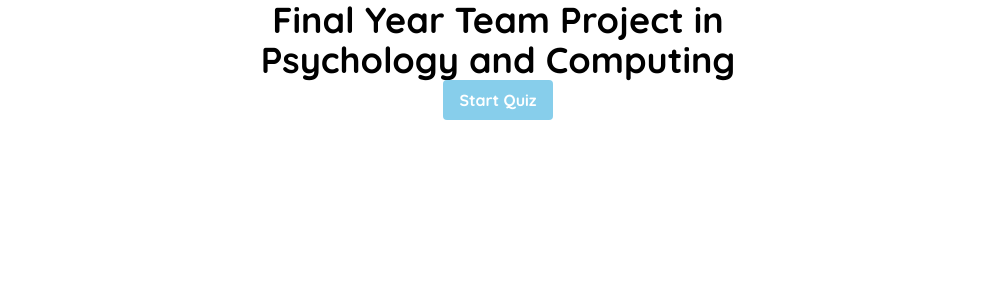
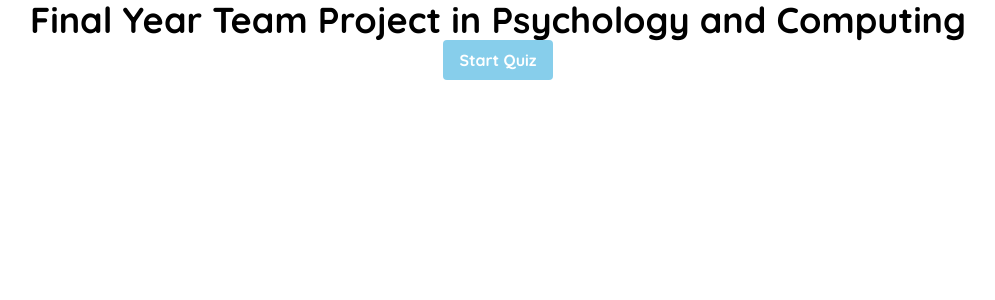
Before and after one commit to craigtkhill/final-year-team-project, a Next.js app: page / in a window 1280 px wide. Shown: the top 300 px of the page, without its empty margins (142-1137 px from the left). Built offline with nearby package versions, Linux system fonts and the light colour scheme.

Commit message:
make quiz default config with minimal styling and branding

```diff
--- a/app/layout.tsx
+++ b/app/layout.tsx
@@ -16,8 +16,8 @@ const quicksand = Quicksand({
 const inter = Inter({ subsets: ["latin"] });
 
 export const metadata: Metadata = {
-  title: "Final Year Team Project in Psychology and Computing",
-  description: "Final Year Team Project in Psychology and Computing",
+  title: "Quiz",
+  description: "Quiz",
 };
 
 export default function RootLayout({
@@ -29,7 +29,7 @@ export default function RootLayout({
     <html lang="en">
       <body className={inter.className}>
         <main
-          className={`${quicksand.variable} font-quicksand max-w-[640px] w-full mx-auto flex flex-col items-center`}
+          className={`${quicksand.variable} font-quicksand max-w-[640px] w-full mx-auto flex flex-col justify-center items-center sm:max-w-none`}
         >
           {" "}
           {/* <Image className="w-24 h-24" src="/logo.svg" alt="Logo" /> */}
```
